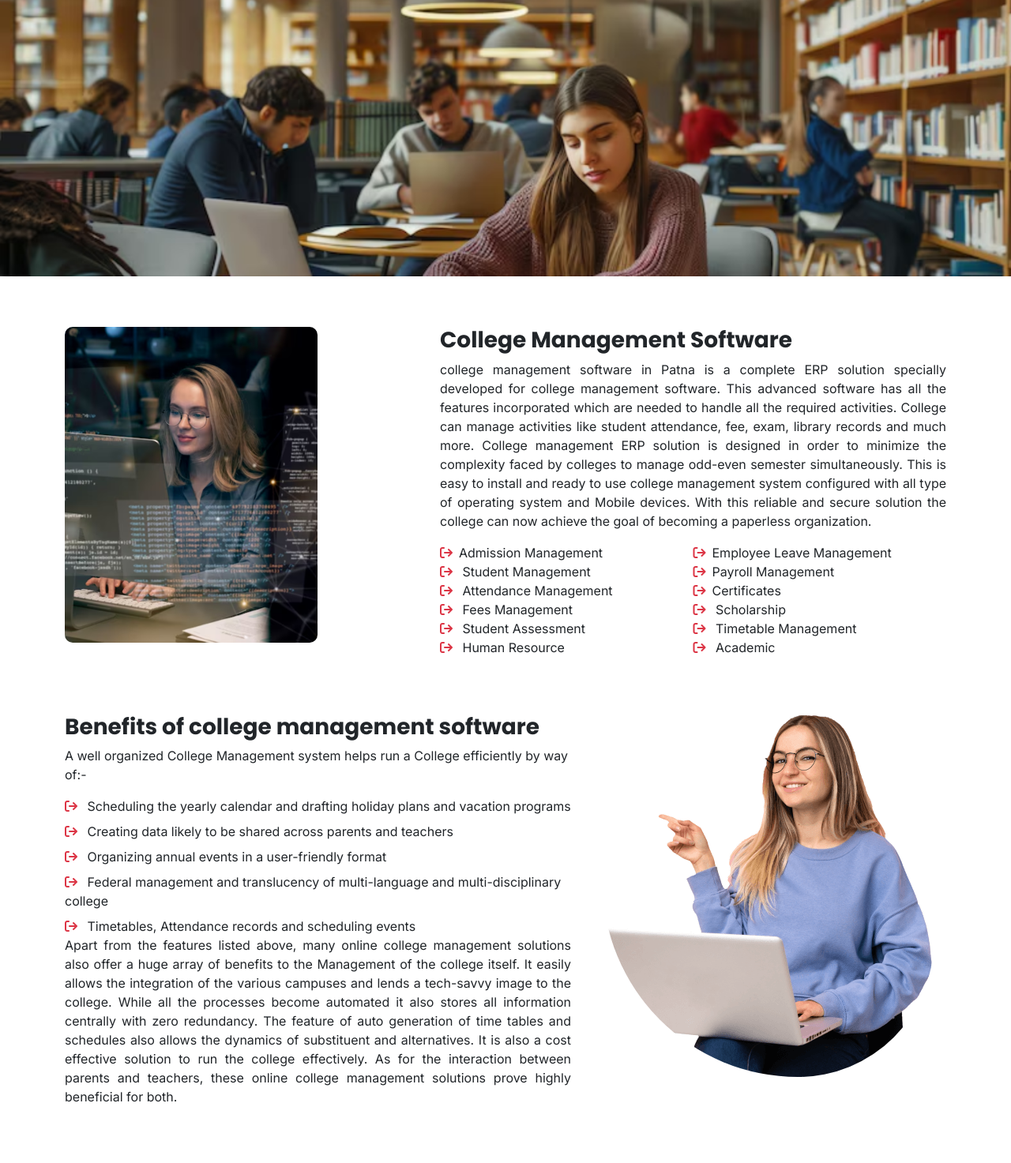
After one commit to Coderlife98/Cam, a PHP site: page /college_management_software.html in a window 1280 px wide. The commit adds this page. Shown: the whole page at 79% size. Run offline with PHP 8.4, Linux system fonts and the light colour scheme; some libraries are stand-ins or nearby versions.

Commit message:
some more file added

```diff
--- /dev/null
+++ b/college_management_software.html
@@ -0,0 +1,239 @@
+<!DOCTYPE html>
+<html lang="en">
+  <head>
+    <meta charset="UTF-8" />
+    <meta name="viewport" content="width=device-width, initial-scale=1.0" />
+    <title>College mangement software</title>
+    <link
+      rel="stylesheet"
+      href="https://cdnjs.cloudflare.com/ajax/libs/font-awesome/6.5.2/css/all.min.css"
+    />
+    <link
+      rel="stylesheet"
+      href="	https://cdn.jsdelivr.net/npm/bootstrap@5.3.3/dist/css/bootstrap.min.css"
+    />
+
+    <link rel="stylesheet" href="./style.css" />
+    <script src="https://ajax.googleapis.com/ajax/libs/jquery/3.7.1/jquery.min.js"></script>
+  </head>
+  <body>
+    <!-- hero section start -->
+    <div class="container-fluid set-college-hero">
+      <div class="container">
+        <div class="row">
+          <div class="col-12"></div>
+        </div>
+      </div>
+    </div>
+    <!-- hero section end -->
+    <!-- section 1 start -->
+    <div class="container-fluid my-3 my-lg-5">
+      <div class="container">
+        <div class="row">
+          <div class="col-12 col-lg-5 my-3 set-ii-colleg  ">
+            <div>
+              <img src="./assets/coll-sof.png" class="sec-i-col" alt="" />
+            </div>
+          </div>
+          <div class="col-12 col-lg-7 my-3">
+            <div class="sch-head">
+              <h3 class="text-family fw-bolder">College Management Software</h3>
+              <p class="text-justify">
+                college management software in Patna is a complete ERP solution
+                specially developed for college management software. This
+                advanced software has all the features incorporated which are
+                needed to handle all the required activities. College can manage
+                activities like student attendance, fee, exam, library records
+                and much more. College management ERP solution is designed in
+                order to minimize the complexity faced by colleges to manage
+                odd-even semester simultaneously. This is easy to install and
+                ready to use college management system configured with all type
+                of operating system and Mobile devices. With this reliable and
+                secure solution the college can now achieve the goal of becoming
+                a paperless organization.
+              </p>
+            </div>
+            <div class="col-12 d-flex">
+              <div class="col-6">
+                <div class="coll-bull">
+                  <i
+                    class="fa-solid fa-arrow-right-from-bracket pe-2 text-danger"
+                  ></i
+                  ><span>Admission Management</span>
+                </div>
+                <div class="coll-bull">
+                  <i
+                    class="fa-solid fa-arrow-right-from-bracket pe-2 text-danger"
+                  ></i
+                  ><span> Student Management</span>
+                </div>
+                <div class="coll-bull">
+                  <i
+                    class="fa-solid fa-arrow-right-from-bracket pe-2 text-danger"
+                  ></i
+                  ><span> Attendance Management </span>
+                </div>
+                <div class="coll-bull">
+                  <i
+                    class="fa-solid fa-arrow-right-from-bracket pe-2 text-danger"
+                  ></i
+                  ><span> Fees Management </span>
+                </div>
+                <div class="coll-bull">
+                  <i
+                    class="fa-solid fa-arrow-right-from-bracket pe-2 text-danger"
+                  ></i
+                  ><span> Student Assessment </span>
+                </div>
+                <div class="coll-bull">
+                  <i
+                    class="fa-solid fa-arrow-right-from-bracket pe-2 text-danger"
+                  ></i
+                  ><span> Human Resource </span>
+                </div>
+              </div>
+              <div class="col-6">
+                <div class="coll-bull">
+                  <i
+                    class="fa-solid fa-arrow-right-from-bracket pe-2 text-danger"
+                  ></i
+                  ><span>Employee Leave Management </span>
+                </div>
+                <div class="coll-bull">
+                  <i
+                    class="fa-solid fa-arrow-right-from-bracket pe-2 text-danger"
+                  ></i
+                  ><span>Payroll Management </span>
+                </div>
+                <div class="coll-bull">
+                  <i
+                    class="fa-solid fa-arrow-right-from-bracket pe-2 text-danger"
+                  ></i
+                  ><span>Certificates </span>
+                </div>
+                <div class="coll-bull">
+                  <i
+                    class="fa-solid fa-arrow-right-from-bracket pe-2 text-danger"
+                  ></i
+                  ><span> Scholarship </span>
+                </div>
+                <div class="coll-bull">
+                  <i
+                    class="fa-solid fa-arrow-right-from-bracket pe-2 text-danger"
+                  ></i
+                  ><span> Timetable Management </span>
+                </div>
+                <div class="coll-bull">
+                  <i
+                    class="fa-solid fa-arrow-right-from-bracket pe-2 text-danger"
+                  ></i
+                  ><span> Academic </span>
+                </div>
+              </div>
+            </div>
+          </div>
+        </div>
+      </div>
+    </div>
+    <!-- section 1 end -->
+    <!-- section 2 start -->
+    <div class="container-fluid my-2 my-lg-5">
+      <div class="container">
+        <div class="row">
+          <div class="col-12 col-lg-7 my-2">
+            <div class="sect-sch">
+              <h3 class="text-family fw-bolder">
+                Benefits of college management software
+              </h3>
+              <p>
+                A well organized College Management system helps run a College
+                efficiently by way of:-
+              </p>
+              <div class="bull-sec-sch">
+                <i
+                  class="fa-solid fa-arrow-right-from-bracket pe-2 text-danger"
+                ></i
+                ><span>
+                  Scheduling the yearly calendar and drafting holiday plans and
+                  vacation programs
+                </span>
+              </div>
+              <div class="bull-sec-sch my-2">
+                <i
+                  class="fa-solid fa-arrow-right-from-bracket pe-2 text-danger"
+                ></i
+                ><span>
+                  Creating data likely to be shared across parents and teachers
+                </span>
+              </div>
+              <div class="bull-sec-sch">
+                <i
+                  class="fa-solid fa-arrow-right-from-bracket pe-2 text-danger"
+                ></i
+                ><span>
+                  Organizing annual events in a user-friendly format
+                </span>
+              </div>
+              <div class="bull-sec-sch my-2">
+                <i
+                  class="fa-solid fa-arrow-right-from-bracket pe-2 text-danger"
+                ></i
+                ><span>
+                  Federal management and translucency of multi-language and
+                  multi-disciplinary college
+                </span>
+              </div>
+              <div class="bull-sec-sch">
+                <i
+                  class="fa-solid fa-arrow-right-from-bracket pe-2 text-danger"
+                ></i
+                ><span>
+                  Timetables, Attendance records and scheduling events
+                </span>
+              </div>
+              <div class="para-sss">
+                <p class="text-justify">
+                  Apart from the features listed above, many online college
+                  management solutions also offer a huge array of benefits to
+                  the Management of the college itself. It easily allows the
+                  integration of the various campuses and lends a tech-savvy
+                  image to the college. While all the processes become automated
+                  it also stores all information centrally with zero redundancy.
+                  The feature of auto generation of time tables and schedules
+                  also allows the dynamics of substituent and alternatives. It
+                  is also a cost effective solution to run the college
+                  effectively. As for the interaction between parents and
+                  teachers, these online college management solutions prove
+                  highly beneficial for both.
+                </p>
+              </div>
+            </div>
+          </div>
+          <div class="col-12 col-lg-5 d-flex justify-content-center my-2">
+            <div>
+              <img src="./assets/girl.png" class="girl-coll" alt="@dued" />
+            </div>
+          </div>
+        </div>
+      </div>
+    </div>
+    <!-- section 2 end -->
+
+    <script
+      src="https://cdnjs.cloudflare.com/ajax/libs/gsap/3.12.5/gsap.min.js"
+      integrity="sha512-7eHRwcbYkK4d9g/6tD/mhkf++eoTHwpNM9woBxtPUBWm67zeAfFC+HrdoE2GanKeocly/VxeLvIqwvCdk7qScg=="
+      crossorigin="anonymous"
+      referrerpolicy="no-referrer"
+    ></script>
+    <script
+      src="https://cdnjs.cloudflare.com/ajax/libs/gsap/3.12.5/ScrollTrigger.min.js"
+      integrity="sha512-onMTRKJBKz8M1TnqqDuGBlowlH0ohFzMXYRNebz+yOcc5TQr/zAKsthzhuv0hiyUKEiQEQXEynnXCvNTOk50dg=="
+      crossorigin="anonymous"
+      referrerpolicy="no-referrer"
+    ></script>
+    <script src="./js/gsap.js"></script>
+    <!-- <script src="./js/counter.js"></script> -->
+    <script src="	https://cdn.jsdelivr.net/npm/bootstrap@5.3.3/dist/js/bootstrap.bundle.min.js"></script>
+    <!-- script tag end -->
+  </body>
+</html>
--- a/style.css
+++ b/style.css
@@ -978,10 +978,12 @@ button {
     box-shadow: rgb(233 4 4 / 90%) 0px 5px 10px;
     border-radius: 15px;
 }
-.set-bg-sllll{
+
+.set-bg-sllll {
     background-color: #3d3d3d;
 
 }
+
 .slide-box-design {
     height: 370px;
 
@@ -1002,7 +1004,7 @@ button {
 
 }
 
-.set-last-txt{
+.set-last-txt {
     background-color: #d2fccb;
 }
 
@@ -1290,25 +1292,26 @@ button {
 
 /* nidhi company software end */
 /* nbfc software start */
-.set-nbfc-bg{
+.set-nbfc-bg {
     background-image: url("./assets/nbfc_hero.png");
     background-size: cover;
     height: 350px;
     position: relative;
 }
-.text-nbfc{
+
+.text-nbfc {
     position: absolute;
     top: 45%;
 
 }
 
-.nbsw-box{
+.nbsw-box {
     padding: 10px;
     box-shadow: rgba(0, 0, 0, 0.35) 0px 5px 15px;
     border-radius: 10px;
 }
 
-.nb-img-box{
+.nb-img-box {
     padding: 10px;
     /* background-color: #00093c; */
     background-color: #f1f1ee;
@@ -1318,31 +1321,72 @@ button {
     display: flex;
     justify-content: center;
 }
-.nb-img-box:hover{
+
+.nb-img-box:hover {
     box-shadow: none;
 }
-.click-nbfc{
+
+.click-nbfc {
     width: 100%;
 }
 
-.click-nbfc button{
+.click-nbfc button {
     width: 100%;
 }
+
 /* nbfc software end */
 /* chitfund start */
-.set-chit-fund-bg{
-    background-image:linear-gradient(to right, #0000004a, #000000a1),url("./assets/chit_fund_hero.png");
-    height: 350px;
-    background-size: cover;
-    position: relative;
-}
-
-.chit-hero-txt{
+.set-chit-fund-bg {
+    background-image: linear-gradient(to right, #0000004a, #000000a1), url("./assets/chit_fund_hero.png");
+    height: 350px;
+    background-size: cover;
+    position: relative;
+}
+
+.chit-hero-txt {
     position: absolute;
     top: 45%;
     left: 14%;
 }
+
+.chit-effect {
+    box-shadow: rgba(0, 0, 0, 0.35) 0px 5px 15px;
+    transition: 0.9s;
+    border-radius: 10px;
+}
+
+.chit-effect:hover {
+    filter: sepia(1);
+    box-shadow: none;
+}
+
 /* chitfund end */
+/* college management start */
+.set-college-hero {
+    background-image: url("./assets/college_hero.png");
+    min-height: 350px;
+    background-size: cover;
+    position: relative;
+}
+
+.sec-i-col {
+    border-radius: 10px;
+}
+
+.girl-coll {
+    border-radius: 191px 0px 195px 281px;
+}
+
+/* college management end */
+/* instituate management start */
+.set-instituate-bg {
+    background-image: url("./assets/instituste_hero.png");
+    height: 350px;
+    background-size: cover;
+
+}
+
+/* instituate management end */
 
 /* media query  */
 
@@ -1407,6 +1451,11 @@ button {
 
     .set-privacy-design {
         width: 250px;
+    }
+
+    .set-ii-colleg {
+        display: flex;
+        justify-content: center;
     }
 
 }
@@ -1456,6 +1505,15 @@ button {
         height: 300px;
     }
 
+}
+
+@media (min-width:1800px) {
+    .set-college-hero {
+        background-image: url(./assets/college_hero.png);
+        height: 500px;
+        background-size: cover;
+        position: relative;
+    }
 }
 
 @media (min-width:0px) and (max-width:576px) {
@@ -1664,6 +1722,7 @@ button {
         box-shadow: rgba(0, 0, 0, 0.35) 0px 5px 15px;
         border: 2px solid white;
     }
+
     .set-nbfc-bg {
         background-image: url(./assets/nbfc_hero.png);
         background-size: cover;
@@ -1671,4 +1730,21 @@ button {
         position: relative;
         background-position: center;
     }
-}
+
+    .chit1-sec {
+        width: 100%;
+    }
+
+    .set-chit-fund-bg {
+        background-position: center;
+    }
+
+    .set-college-hero {
+        background-position: center;
+    }
+
+    .set-ii-colleg {
+        display: flex;
+        justify-content: center;
+    }
+}
--- a/technology_partner.html
+++ b/technology_partner.html
@@ -14,6 +14,7 @@
     />
 
     <link rel="stylesheet" href="./style.css" />
+    <script src="https://ajax.googleapis.com/ajax/libs/jquery/3.7.1/jquery.min.js"></script>
   </head>
   <body>
     <!-- hero section start -->
```
Also changed, not shown: chitfund_software.html (+94 -29 lines), instituate_management.html (added, +49 -0 lines), assets/chit-fund1.png (added), assets/chit1.png (added), assets/coll-sof.png (added), assets/college_hero.png, assets/girl.png (added).
